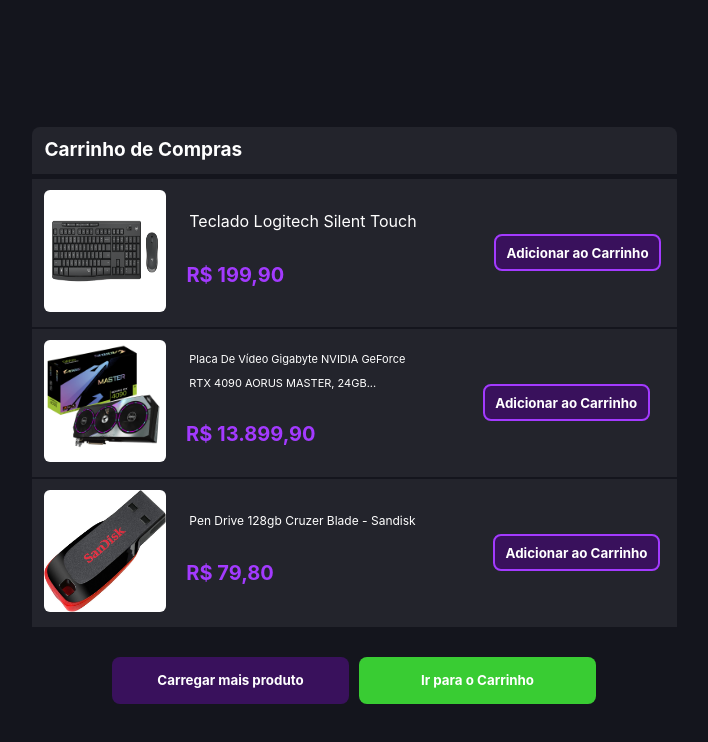
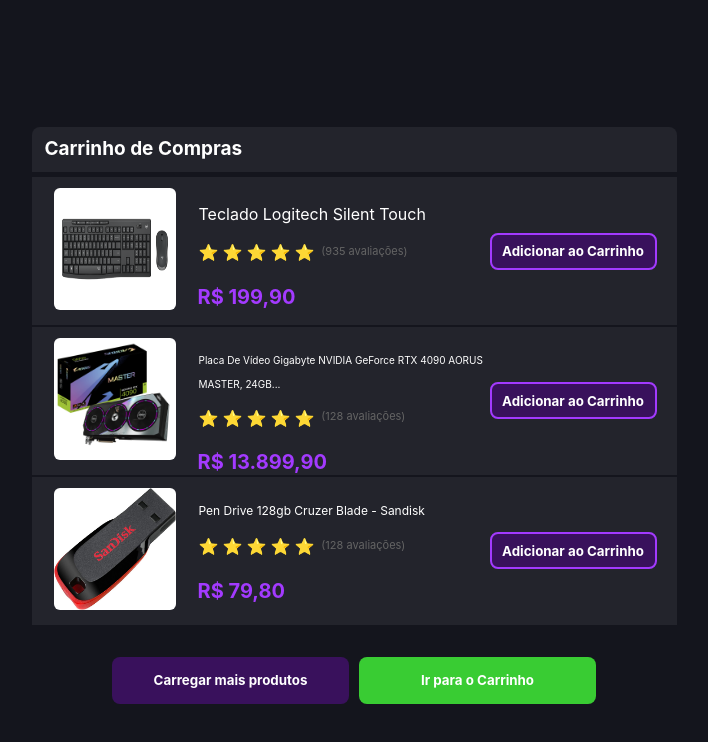
Before and after one commit to costtha/lojavirtual, a Vue app in the folder lojavirtual/: page / in a window 1280 px wide. Shown: the top 742 px of the page, without its empty margins (286-994 px from the left). Built offline with nearby package versions, Linux system fonts and the light colour scheme.

Commit message:
Mundanças na tela principal

```diff
--- a/lojavirtual/src/components/CarrinhoCompras.vue
+++ b/lojavirtual/src/components/CarrinhoCompras.vue
@@ -35,6 +35,7 @@
     </div>
 
     <div v-if="pedidoFinalizado" class="container-confirmacao">
+      <h1>Sucesso!</h1>
       <p class="mensagem-confirmacao">
         Seu pedido foi aceito! Em instantes você receberá um e-mail de confirmação com o código de rastreamento para a sua entrega.
       </p>
--- a/lojavirtual/src/components/PaginaPrincipal.vue
+++ b/lojavirtual/src/components/PaginaPrincipal.vue
@@ -12,16 +12,17 @@
         </div>
         <div class="retangulo22">
           <h1 class="titulo2">Teclado Logitech Silent Touch</h1>
+          <div class="avaliacao">
+               <span class="estrelas">⭐ ⭐ ⭐ ⭐ ⭐</span>
+               <span class="avaliacoes">(935 avaliações)</span>
+          </div>
           <p class="price">R$ 199,90</p>
         </div>
         <div class="bot">
-          <!-- Adiciona o produto 'Teclado' ao carrinho -->
-          <button
-      class="botao1"
-      @click="adicionarAoCarrinho({
+          <button class="botao1" @click="adicionarAoCarrinho({
               nome: 'Teclado Logitech Silent Touch',
               preco: 199.90,
-        imagemUrl: require('@/assets/teclado-logo.png') // Aqui está o caminho da imagem
+              imagemUrl: require('@/assets/teclado-logo.png')
           })">
             Adicionar ao Carrinho
           </button>
@@ -34,20 +35,19 @@
           <img src="@/assets/placadevideo-logo.png" alt="Placa De Vídeo" class="image2" />
         </div>
         <div class="retangulo22">
-          <h1 class="titulo3">
-            Placa De Vídeo Gigabyte NVIDIA GeForce <br />RTX 4090 AORUS MASTER, 24GB...
-          </h1>
+          <h1 class="titulo3">Placa De Vídeo Gigabyte NVIDIA GeForce RTX 4090 AORUS MASTER, 24GB...</h1>
+          <div class="avaliacao">
+               <span class="estrelas">⭐ ⭐ ⭐ ⭐ ⭐</span>
+               <span class="avaliacoes">(128 avaliações)</span>
+          </div>
           <p class="price">R$ 13.899,90</p>
         </div>
         <div class="bot">
-          <!-- Adiciona o produto 'Placa de Vídeo' ao carrinho -->
-          <button
-            class="botao1"
-            @click="adicionarAoCarrinho({
+          <button class="botao1" @click="adicionarAoCarrinho({
               nome: 'Placa De Vídeo Gigabyte NVIDIA GeForce RTX 4090',
               preco: 13899.90,
-              imagemUrl: require('@/assets/placadevideo-logo.png') })"
-          >
+              imagemUrl: require('@/assets/placadevideo-logo.png')
+          })">
             Adicionar ao Carrinho
           </button>
         </div>
@@ -60,28 +60,26 @@
         </div>
         <div class="retangulo22">
           <h1 class="titulo4">Pen Drive 128gb Cruzer Blade - Sandisk</h1>
+          <div class="avaliacao">
+               <span class="estrelas">⭐ ⭐ ⭐ ⭐ ⭐</span>
+               <span class="avaliacoes">(128 avaliações)</span>
+          </div>
           <p class="price">R$ 79,80</p>
         </div>
         <div class="bot">
-          <button
-  class="botao1"
-  @click="adicionarAoCarrinho({
+          <button class="botao1" @click="adicionarAoCarrinho({
               nome: 'Pen Drive 128gb Cruzer Blade - Sandisk',
               preco: 79.80,
               imagemUrl: require('@/assets/pendrive-logo.png')
-  })"
->
+          })">
             Adicionar ao Carrinho
           </button>
-
         </div>
-
-
       </div>
     </div>
 
     <div class="down">
-      <button class="bott">Carregar mais produto</button>
+      <button class="bott">Carregar mais produtos</button>
       <router-link to="/carrinho">
         <button class="bott1">Ir para o Carrinho</button>
       </router-link>
@@ -91,12 +89,13 @@
 
 
 
+
 <script>
 export default {
   name: 'PaginaPrincipal',
   data() {
     return {
-      carrinho: [] // Array para armazenar os itens adicionados ao carrinho
+      carrinho: []
     };
   },
   mounted() {
@@ -110,14 +109,14 @@
     const produtoExistente = this.carrinho.find(item => item.nome === produto.nome);
 
     if (produtoExistente) {
-      // Se o produto já estiver no carrinho, apenas aumente a quantidade
+
       produtoExistente.quantidade += 1;
     } else {
-      // Se não estiver, adicione um novo produto ao carrinho
+
       this.carrinho.push({ ...produto, quantidade: 1 });
     }
 
-    // Salva o carrinho no localStorage
+
     localStorage.setItem('carrinho', JSON.stringify(this.carrinho));
   },
 }
@@ -187,6 +186,8 @@
     margin-bottom: 2px;
     display: flex;
     align-items: center;
+    padding: 10px;
+    box-sizing: border-box;
   }
 
 
@@ -247,9 +248,9 @@
     background-color: #23242C;
     margin-bottom: 2px;
     display: flex;
-    justify-content: flex-start;
     align-items: center;
-    position: relative;
+    padding: 10px;
+    box-sizing: border-box;
   }
 
   .titulo3 {
@@ -257,7 +258,7 @@
     margin-left: 10px;
     padding: 0;
     font-family: 'Inter', sans-serif;
-    font-size: 11px;
+    font-size: 10px;
     font-weight: 400;
     line-height: 24px;
     text-align: left;
@@ -278,10 +279,11 @@
     width: 645px;
     height: 179px;
     background-color: #23242C;
+    margin-bottom: 2px;
     display: flex;
-    justify-content: flex-start;
     align-items: center;
-    position: relative;
+    padding: 10px;
+    box-sizing: border-box;
   }
 
   .image-wrapper {
@@ -307,18 +309,25 @@
   }
 
   .retangulo22 {
-    border: 2px #39115c;
+
+
     display: flex;
     flex-direction: column;
     margin-left: 2%;
-
+    width: 400px;
+    height: 120px;
+    justify-content: space-between;
   }
 
   .bot {
 
+
     display: flex;
-    margin-left: 12%;
+    margin-right: 10px;
+
   }
+
+
 
   .down {
 
@@ -357,5 +366,34 @@
 
   }
 
+  .estrelas {
+    color: #FFD700;
+    font-size: 16px;
+    margin-top: 4px;
+    margin-left: 10px;
+  }
+
+
+  .avaliacao {
+    display: flex;
+    align-items: center;
+
+  }
+
+  .avaliacoes {
+    font-family: 'Inter', sans-serif;
+    font-size: 11px;
+    font-weight: 400;
+    color: #646464;
+    line-height: 24px;
+    text-align: left;
+    margin-left: 5px;
+    padding: 2px;
+    border-radius: 4px;
+    display: inline-block;
+    vertical-align: middle;
+  }
+
+
 
   </style>
```
Lines whose indentation alone changed are shown as unchanged.
